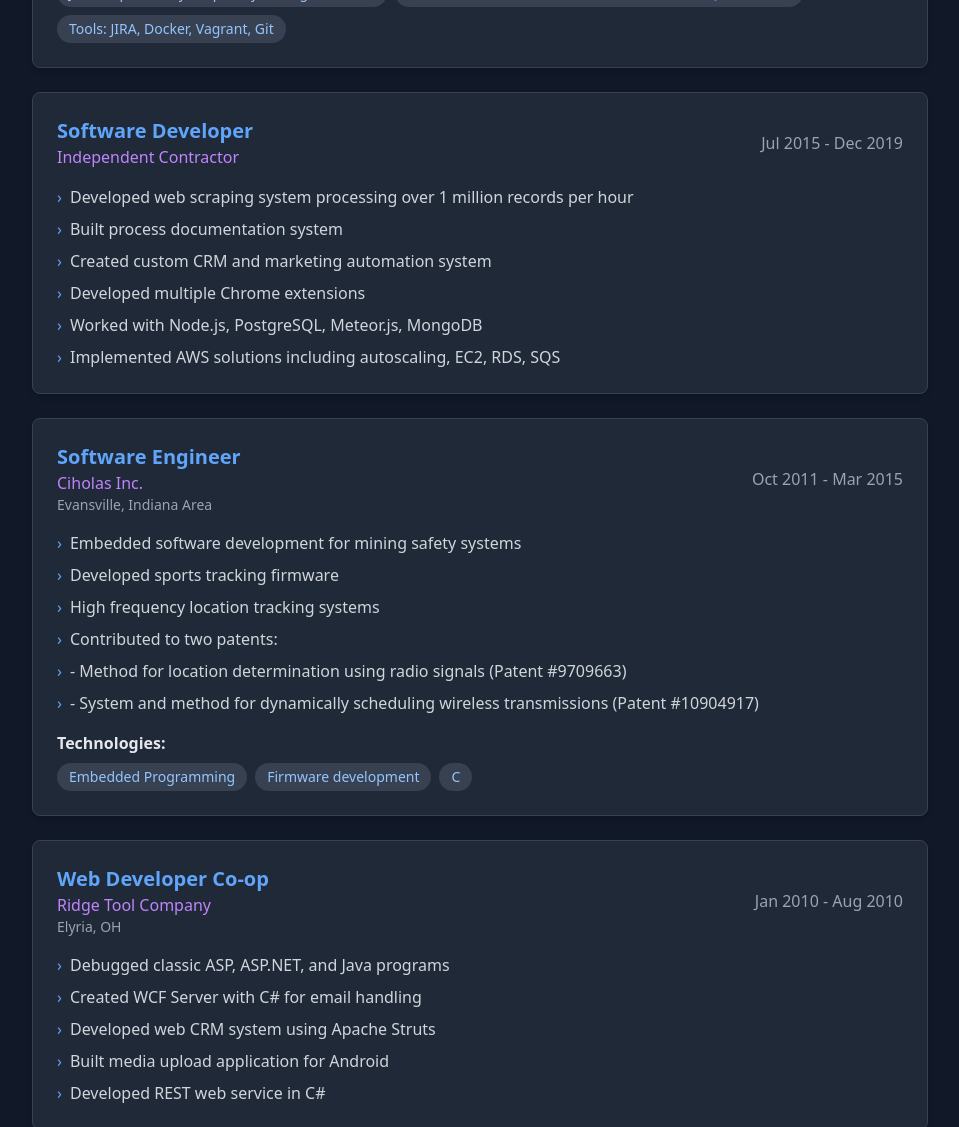
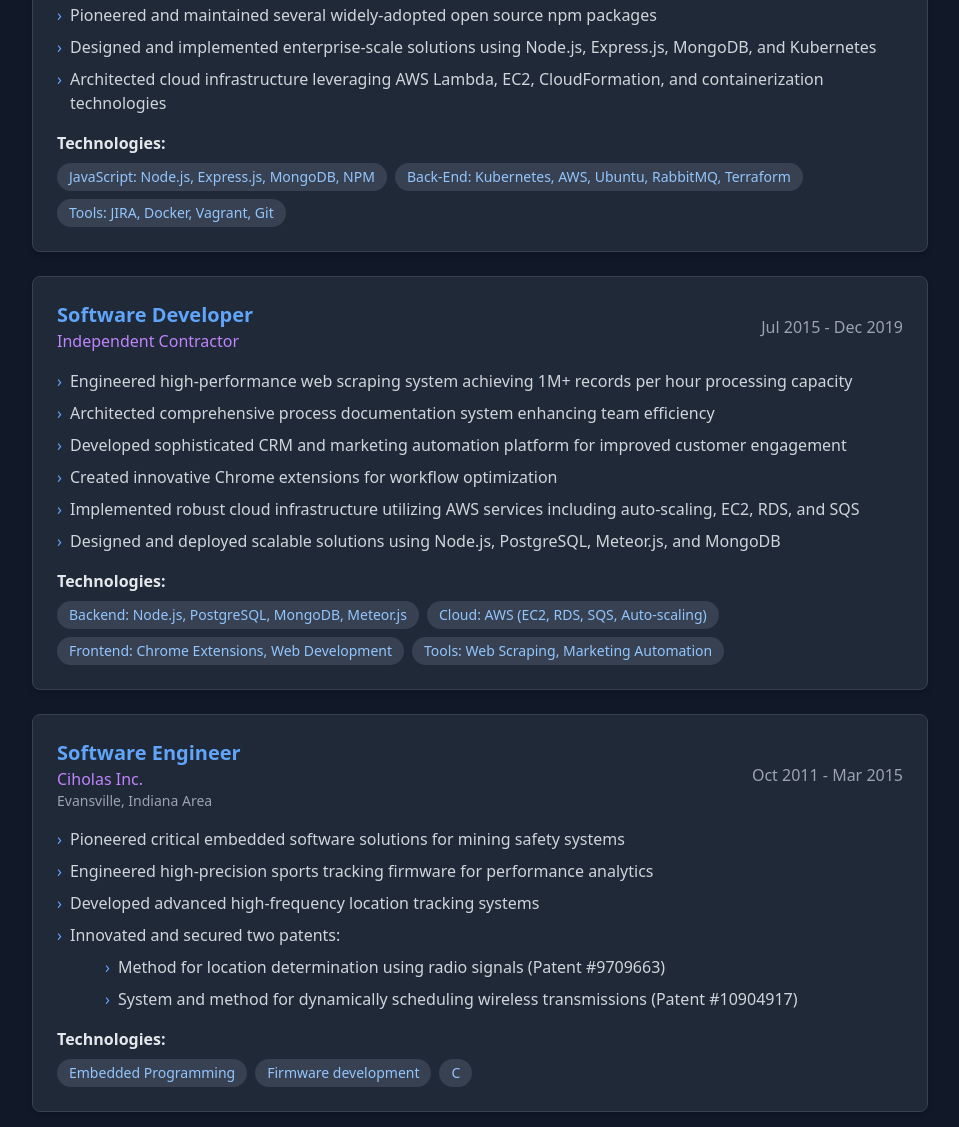
Before and after one commit to daniellmorris/daniellmorris.github.io, an Astro site: page /about in a window 1280 px wide. Shown: the part 1673-2800 px from the top of the page, without its empty margins (160-1119 px from the left). Built offline with nearby package versions, Linux system fonts and the light colour scheme; Astro itself is replaced by a stand-in of ours.

Commit message:
feat: enhance about page content and structure
- Updated job descriptions to be more detailed and impactful
- Added technologies section for each job experience
- Improved overall readability and structure of the about page
- Enhanced the "About Me" and "Professional Journey" sections
- Refined the "Philosophy" and "Let's Work Together" sections

```diff
--- a/src/pages/about.astro
+++ b/src/pages/about.astro
@@ -8,8 +8,13 @@ const experience = [
     company: 'Gigantic Playground',
     location: 'Remote',
     highlights: [
-      'Lead system architecture and development',
-      'Full-time position focusing on scalable solutions'
+      'Spearheaded system architecture and development initiatives for next-generation platforms',
+      'Architected scalable solutions focusing on performance optimization and system reliability'
+    ],
+    technologies: [
+      'System Architecture',
+      'Performance Optimization',
+      'Scalable Systems Design'
     ]
   },
   {
@@ -17,10 +22,10 @@ const experience = [
     role: 'Lead Engineer',
     company: 'Valtech',
     highlights: [
-      'Led development for high-profile clients including Universal Studios Theme Parks, Walt Disney Imagineering, and Dolby',
-      'Authored several open source npm packages',
-      'Worked with Node.js, Express.js, MongoDB, Kubernetes, AWS, RabbitMQ, Terraform',
-      'Utilized AWS Lambda, EC2, CloudFormation, Docker, and various DevOps tools'
+      'Orchestrated development strategies for industry leaders including Universal Studios Theme Parks, Walt Disney Imagineering, and Dolby',
+      'Pioneered and maintained several widely-adopted open source npm packages',
+      'Designed and implemented enterprise-scale solutions using Node.js, Express.js, MongoDB, and Kubernetes',
+      'Architected cloud infrastructure leveraging AWS Lambda, EC2, CloudFormation, and containerization technologies'
     ],
     technologies: [
       'JavaScript: Node.js, Express.js, MongoDB, NPM',
@@ -33,12 +38,18 @@ const experience = [
     role: 'Software Developer',
     company: 'Independent Contractor',
     highlights: [
-      'Developed web scraping system processing over 1 million records per hour',
-      'Built process documentation system',
-      'Created custom CRM and marketing automation system',
-      'Developed multiple Chrome extensions',
-      'Worked with Node.js, PostgreSQL, Meteor.js, MongoDB',
-      'Implemented AWS solutions including autoscaling, EC2, RDS, SQS'
+      'Engineered high-performance web scraping system achieving 1M+ records per hour processing capacity',
+      'Architected comprehensive process documentation system enhancing team efficiency',
+      'Developed sophisticated CRM and marketing automation platform for improved customer engagement',
+      'Created innovative Chrome extensions for workflow optimization',
+      'Implemented robust cloud infrastructure utilizing AWS services including auto-scaling, EC2, RDS, and SQS',
+      'Designed and deployed scalable solutions using Node.js, PostgreSQL, Meteor.js, and MongoDB'
+    ],
+    technologies: [
+      'Backend: Node.js, PostgreSQL, MongoDB, Meteor.js',
+      'Cloud: AWS (EC2, RDS, SQS, Auto-scaling)',
+      'Frontend: Chrome Extensions, Web Development',
+      'Tools: Web Scraping, Marketing Automation'
     ]
   },
   {
@@ -47,10 +58,10 @@ const experience = [
     company: 'Ciholas Inc.',
     location: 'Evansville, Indiana Area',
     highlights: [
-      'Embedded software development for mining safety systems',
-      'Developed sports tracking firmware',
-      'High frequency location tracking systems',
-      'Contributed to two patents:',
+      'Pioneered critical embedded software solutions for mining safety systems',
+      'Engineered high-precision sports tracking firmware for performance analytics',
+      'Developed advanced high-frequency location tracking systems',
+      'Innovated and secured two patents:',
       '- Method for location determination using radio signals (Patent #9709663)',
       '- System and method for dynamically scheduling wireless transmissions (Patent #10904917)'
     ],
@@ -62,11 +73,17 @@ const experience = [
     company: 'Ridge Tool Company',
     location: 'Elyria, OH',
     highlights: [
-      'Debugged classic ASP, ASP.NET, and Java programs',
-      'Created WCF Server with C# for email handling',
-      'Developed web CRM system using Apache Struts',
-      'Built media upload application for Android',
-      'Developed REST web service in C#'
+      'Enhanced and optimized legacy systems across multiple platforms (ASP, ASP.NET, Java)',
+      'Engineered robust WCF Server infrastructure for email processing using C#',
+      'Developed comprehensive web CRM system utilizing Apache Struts framework',
+      'Designed and implemented Android media upload application',
+      'Created efficient REST web services architecture in C#'
+    ],
+    technologies: [
+      'Backend: C#, Java, ASP.NET, WCF',
+      'Web: ASP, Apache Struts',
+      'Mobile: Android Development',
+      'Architecture: REST Web Services'
     ]
   },
   {
@@ -75,10 +92,16 @@ const experience = [
     company: 'Self Employed',
     location: 'Elyria, OH',
     highlights: [
-      'Created automated business system using Visual Basic .NET',
-      'Developed web bot for retrieving foreclosed house addresses from court records',
-      'Implemented automated phone number retrieval based on street addresses',
-      'Built automatic email system for records and customer billing'
+      'Designed and implemented automated business system using Visual Basic .NET',
+      'Engineered sophisticated web automation for court record data extraction',
+      'Developed intelligent address-to-phone number mapping system',
+      'Created automated customer relationship and billing management system'
+    ],
+    technologies: [
+      'Backend: Visual Basic .NET',
+      'Automation: Web Scraping, Data Extraction',
+      'Business Systems: CRM, Billing Systems',
+      'Data Processing: Address/Phone Mapping'
     ]
   }
 ];
@@ -127,9 +150,9 @@ const values = [
     <div class="bg-gradient-to-r from-blue-900 to-purple-900 rounded-lg p-8 mb-12">
       <h1 class="text-4xl font-bold mb-4">About Me</h1>
       <p class="text-xl leading-relaxed">
-        Hi, I'm Dan Morris, a Lead System Architect with over 15 years of experience crafting elegant solutions
-        to complex problems. I specialize in building scalable applications, from backend architectures to intuitive
-        frontend experiences.
+        Hi, I'm Dan Morris, a seasoned Lead System Architect with a passion for turning complex challenges into
+        elegant, scalable solutions. With over 15 years in the field, I've mastered the art of building robust
+        systems that seamlessly integrate sophisticated backend architectures with intuitive frontend experiences.
       </p>
     </div>
 
@@ -137,18 +160,20 @@ const values = [
       <div class="bg-gray-800 p-6 rounded-lg shadow-md border border-gray-700">
         <h2 class="text-2xl font-bold mb-4 text-blue-400">Professional Journey</h2>
         <p class="text-gray-300 leading-relaxed">
-          With over a decade of professional experience, I've had the privilege of working with diverse businesses,
-          from startups to enterprise organizations. My journey has taken me through various domains including
-          media processing, theme park systems, and embedded solutions.
+          Throughout my extensive career, I've collaborated with a diverse portfolio of organizations, from
+          innovative startups to industry-leading enterprises. My expertise spans multiple domains, including
+          high-performance media processing systems, immersive theme park experiences, and sophisticated
+          embedded solutions.
         </p>
       </div>
 
       <div class="bg-gray-800 p-6 rounded-lg shadow-md border border-gray-700">
         <h2 class="text-2xl font-bold mb-4 text-purple-400">Philosophy</h2>
         <p class="text-gray-300 leading-relaxed">
-          I believe in the transformative power of technology to improve lives and businesses. My approach
-          combines technical excellence with practical problem-solving, ensuring solutions that are both
-          innovative and sustainable.
+          I'm driven by the belief that technology should empower and enhance human capabilities. My approach
+          blends technical innovation with pragmatic problem-solving, delivering solutions that are not only
+          cutting-edge but also sustainable and impactful. I strive to create systems that make a meaningful
+          difference in how people work and interact with technology.
         </p>
       </div>
     </div>
@@ -182,12 +207,16 @@ const values = [
               <span class="text-gray-400 font-medium mt-2 md:mt-0">{item.year}</span>
             </div>
             <ul class="space-y-2 mt-4">
-              {item.highlights.map(highlight => (
-                <li class="flex items-start">
-                  <span class="text-blue-400 mr-2">›</span>
-                  <span class="text-gray-300">{highlight}</span>
-                </li>
-              ))}
+              {item.highlights.map(highlight => {
+                const isIndented = highlight.startsWith('-');
+                const displayText = isIndented ? highlight.substring(2) : highlight;
+                return (
+                  <li class={`flex items-start ${isIndented ? 'ml-12' : ''}`}>
+                    <span class="text-blue-400 mr-2">›</span>
+                    <span class="text-gray-300">{displayText}</span>
+                  </li>
+                );
+              })}
             </ul>
             {item.technologies && (
               <div class="mt-4">
@@ -221,8 +250,9 @@ const values = [
     <div class="bg-gray-800 p-8 rounded-lg shadow-md border border-gray-700 text-center">
       <h2 class="text-2xl font-bold mb-4">Let's Work Together</h2>
       <p class="text-gray-300 mb-6">
-        I'm always interested in taking on new challenges and collaborating on exciting projects.
-        Whether you need technical expertise or strategic guidance, I'm here to help bring your vision to life.
+        I'm always eager to take on new challenges and collaborate on innovative projects.
+        Whether you're seeking technical expertise, architectural guidance, or a strategic technology partner,
+        I'd love to help transform your vision into reality. Let's create something exceptional together.
       </p>
       <a
         href="mailto:dan@daniellmorris.com"
```
